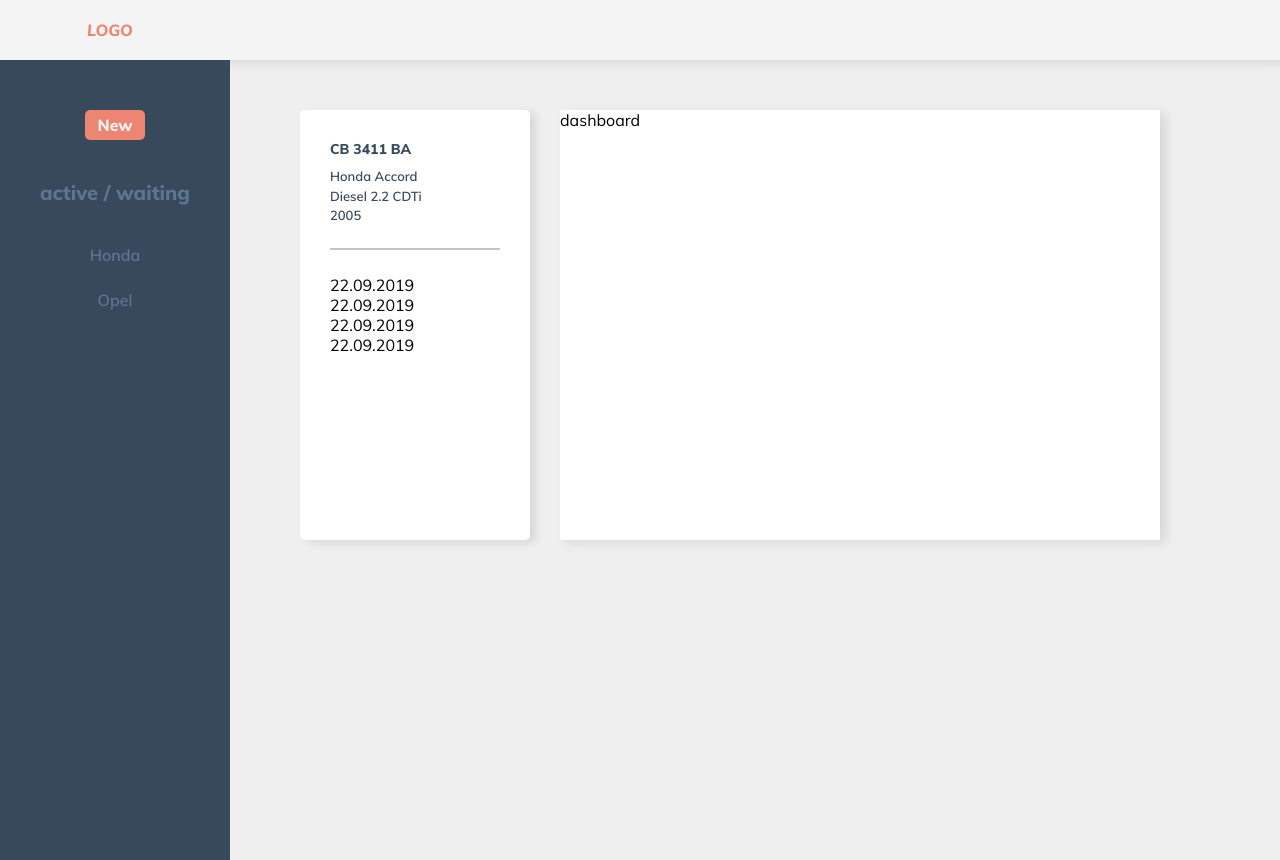
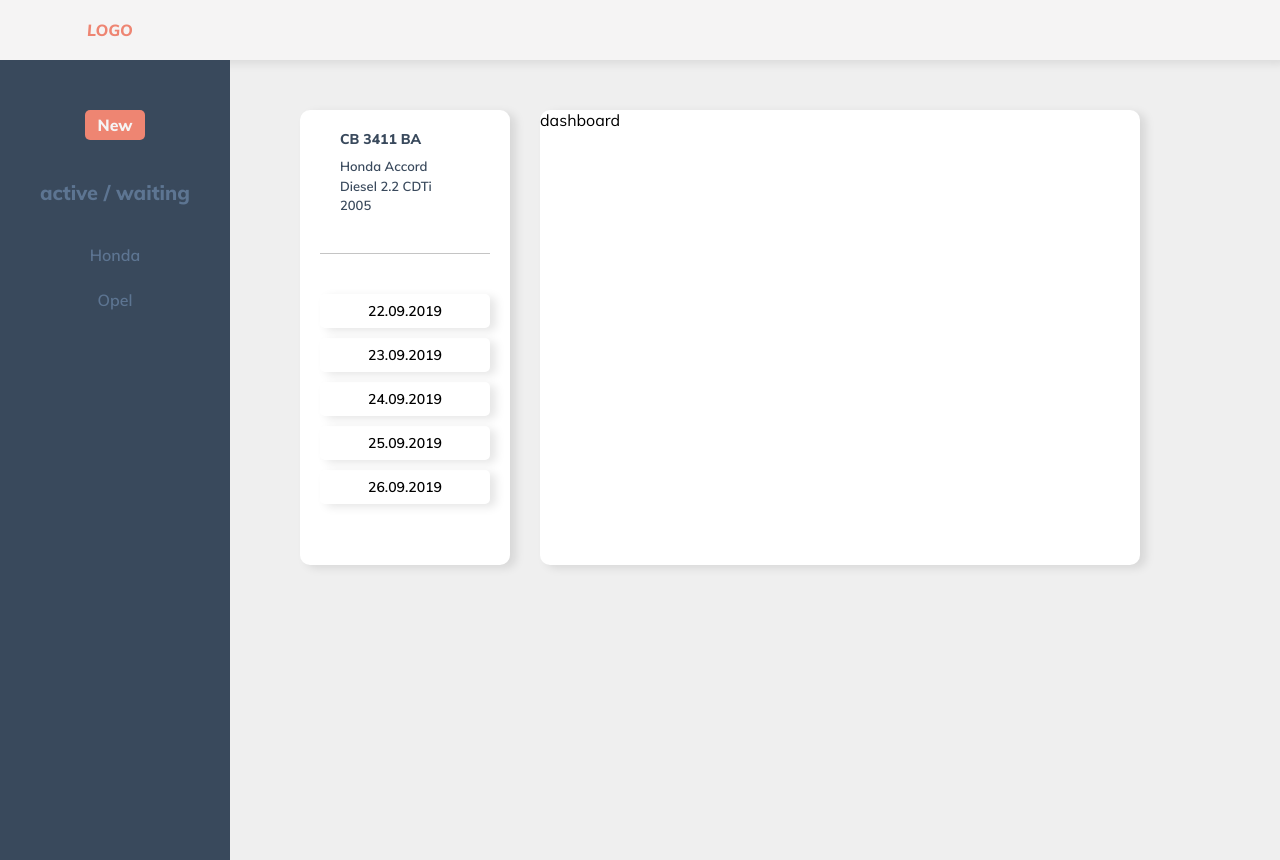
Before and after one commit to alexbogomilov77/Personal, a React (Create React App) app: page / in a window 1280 px wide. Built offline with nearby package versions, Linux system fonts and the light colour scheme.

Commit message:
feat: finish infobar

```diff
--- a/src/assets/styles/components/dashboard/dashboard.scss
+++ b/src/assets/styles/components/dashboard/dashboard.scss
@@ -1,6 +1,7 @@
 .dashboard {
     width: 600px;
-    height: 430px;
+    min-height: 415px;
+    box-shadow: $shadow;
+    border-radius: $radius2;
     background-color: $white;
-    box-shadow: $shadow;
 }
--- a/src/assets/styles/components/dashboard/infobar.scss
+++ b/src/assets/styles/components/dashboard/infobar.scss
@@ -1,12 +1,13 @@
 .infobar {
-    height: 370px;
-    padding: 30px;
+    padding: 20px;
     min-width: 170px;
+    min-height: 415px;
     margin-right: 30px;
     box-shadow: $shadow;
-    border-radius: $radius;
+    border-radius: $radius2;
     background-color: $white;
     .info {
+        padding: 0 20px;
         span {
             display: block;
         }
@@ -22,12 +23,36 @@
             margin-bottom: 3.5px;
             font-family: 'Muli-SemiBold';
         }
-        margin-bottom: 25px;
+        margin-bottom: 40px;
     }
     .divider {
-        height: 2px;
+        height: 1px;
         width: 170px;
-        margin-bottom: 25px;
+        margin-bottom: 40px;
         background-color: $inactive;
     }
+    .history {
+        .history-nav {
+            .history-nav-item {
+                padding: 8px 0;
+                font-size: 14px;
+                text-align: center;
+                margin-bottom: 10px;
+                box-shadow: $shadow;
+                font-family: 'Muli-SemiBold';
+                border-radius: $radius;
+                &:hover {
+                    cursor: pointer;
+                }
+                &.active-item {
+                    color: $white2;
+                    background-color: $active;
+                    font-family: 'Muli-Bold';
+                    &:hover {
+                        background-color: $active1;
+                    }
+                }
+            }
+        }
+    }
 }
--- a/src/assets/styles/components/global/sidebar.scss
+++ b/src/assets/styles/components/global/sidebar.scss
@@ -30,13 +30,13 @@
     }
     .sidebar-list {
         .sidebar-item {
+            margin: 5px 0;
+            padding: 10px 0;
             font-size: 16px;
-            padding: 10px 0;
-            margin: 5px 0;
             color: $solid-light;
+            border-radius: $radius;
             transition: ease .2s;
             font-family: 'Muli-SemiBold';
-            border-radius: $radius;
             &:hover {
                 cursor: pointer;
                 color: $solid;
--- a/src/store/reducers/rootReducer.js
+++ b/src/store/reducers/rootReducer.js
@@ -14,18 +14,26 @@ const initState = {
   listHistory: [
     {
       id: '22.09.2019',
+      label: 'Cleaning DPF',
+      request: '',
+      diagnose: '',
+      service: '',
+      bill: ''
+    },
+    {
+      id: '23.09.2019',
       label: 'Cleaning DPF'
     },
     {
-      id: '22.09.2019',
+      id: '24.09.2019',
       label: 'Cleaning DPF'
     },
     {
-      id: '22.09.2019',
+      id: '25.09.2019',
       label: 'Cleaning DPF'
     },
     {
-      id: '22.09.2019',
+      id: '26.09.2019',
       label: 'Cleaning DPF'
     },
   ]
```
